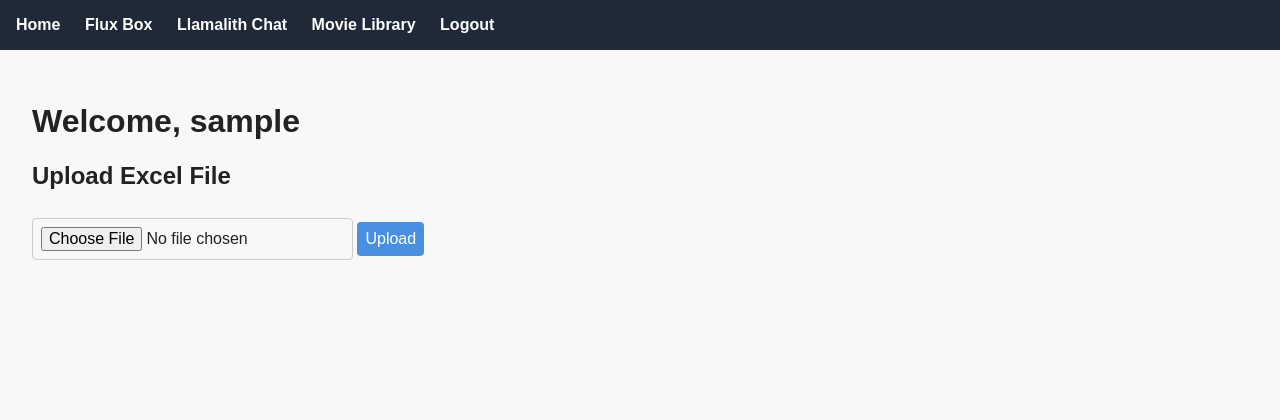
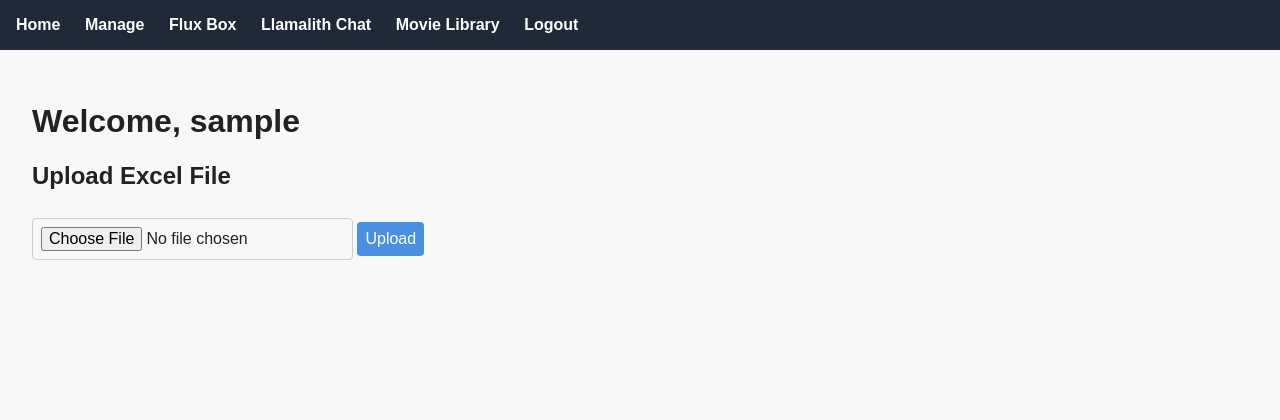
Before and after one commit to Hisha/InsightHub, a FastAPI app: page / in a window 1280 px wide. Shown: the top 420 px of the page. Run offline with FastAPI, Linux system fonts and the light colour scheme; the visitor is signed in with stand-in values (Sample User, id 1).

Commit message:
Update base.html

```diff
--- a/templates/base.html
+++ b/templates/base.html
@@ -9,6 +9,7 @@
 <body>
     <nav>
         <a href="/insight/">Home</a>
+        <a href="/insight/manage">Manage</a>
         <a href="/flux/">Flux Box</a>
         <a href="/chat/">Llamalith Chat</a>
         <a href="/ML/">Movie Library</a>
```
